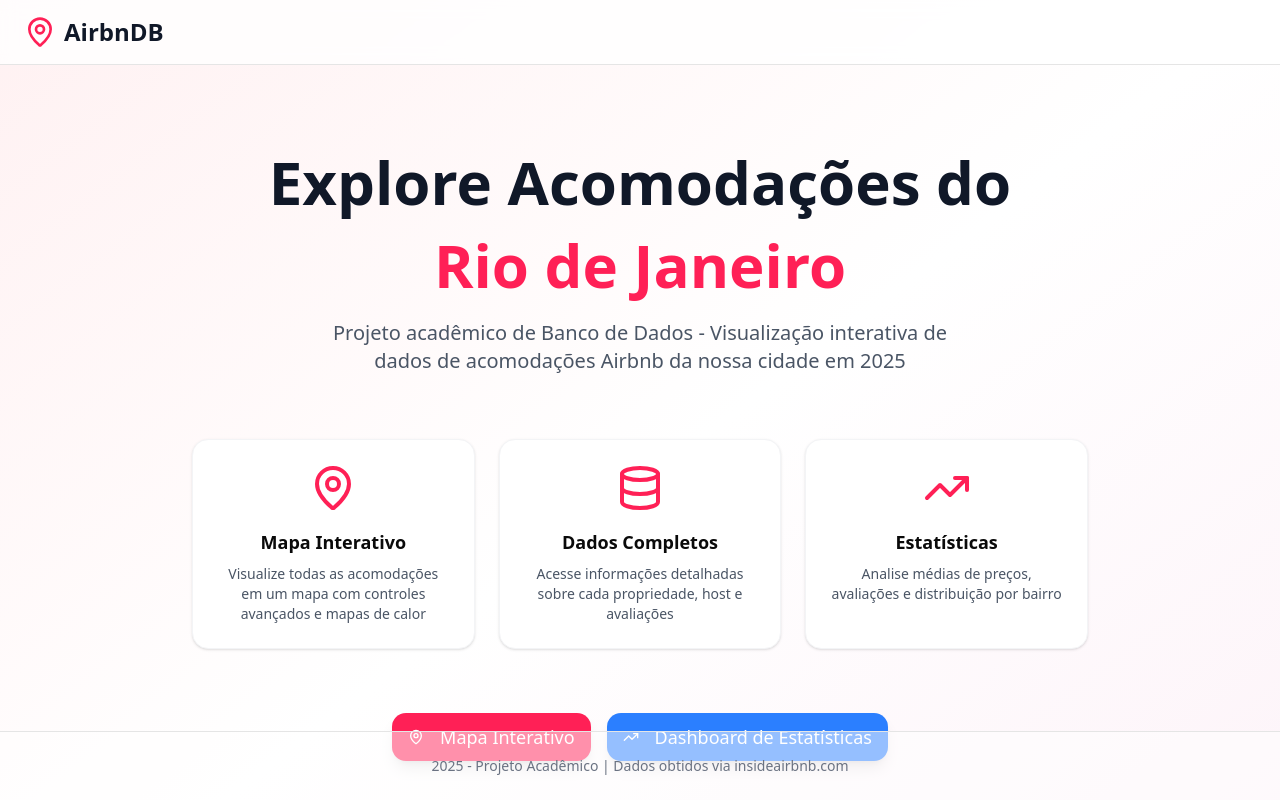
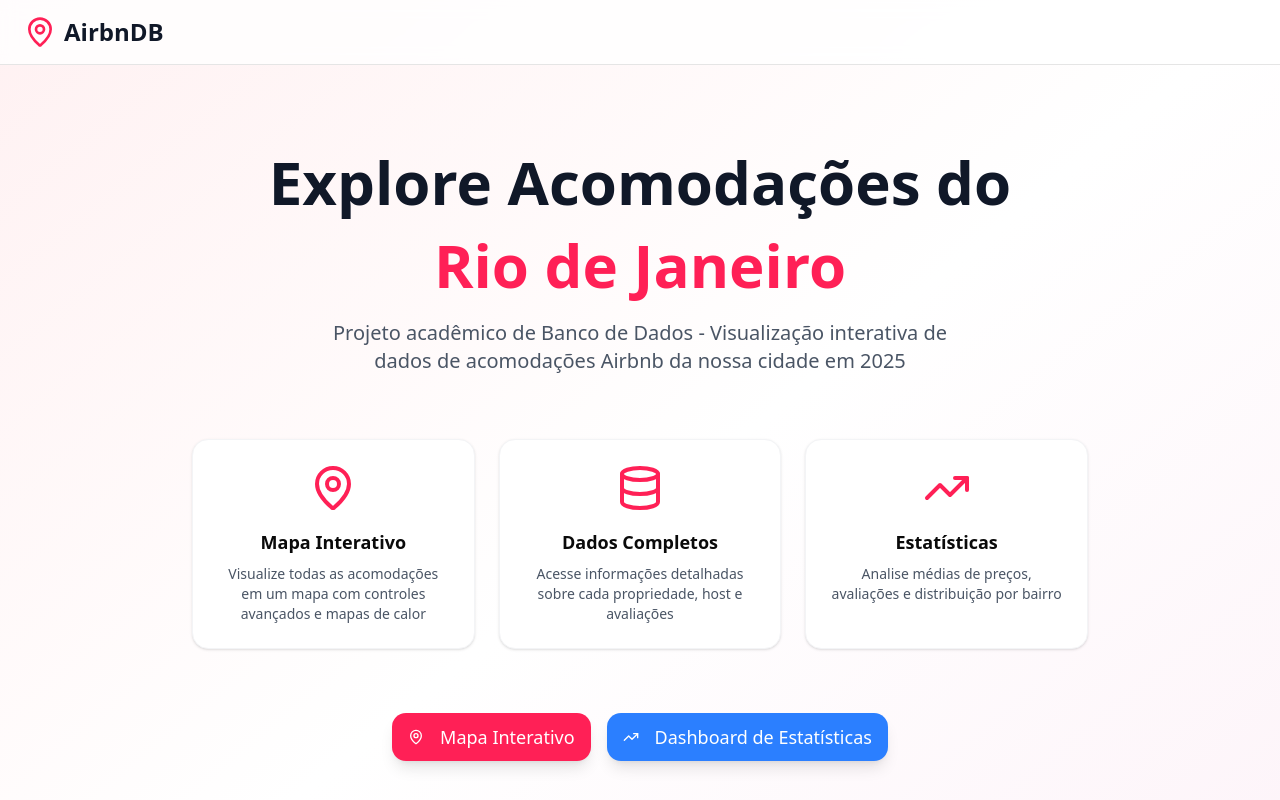
Before and after one commit to ApenasAngelo/AirbnDB-frontend, a React (Vite) app: page / in a window 1280 px wide. Shown: the top 800 px of the page. Built offline with nearby package versions, Linux system fonts and the light colour scheme; no server answers.

Commit message:
fix: ajustar layout da página LandingPage para garantir a exibição correta do footer

```diff
--- a/src/pages/LandingPage.tsx
+++ b/src/pages/LandingPage.tsx
@@ -6,7 +6,7 @@ export default function LandingPage() {
   const navigate = useNavigate();
 
   return (
-    <div className="min-h-screen bg-linear-to-br from-rose-50 via-white to-pink-50">
+    <div className="min-h-screen bg-linear-to-br from-rose-50 via-white to-pink-50 flex flex-col">
       {/* Header */}
       <header className="border-b bg-white/80 backdrop-blur-sm">
         <div className="container mx-auto px-6 py-4">
@@ -18,7 +18,7 @@ export default function LandingPage() {
       </header>
 
       {/* Hero Section */}
-      <main className="container mx-auto px-6 py-20">
+      <main className="container mx-auto px-6 py-20 flex-1">
         <div className="max-w-4xl mx-auto text-center space-y-8">
           {/* Title */}
           <div className="space-y-4">
@@ -96,7 +96,7 @@ export default function LandingPage() {
       </main>
 
       {/* Footer */}
-      <footer className="absolute bottom-0 w-full py-6 text-center text-sm text-gray-500 border-t bg-white/50">
+      <footer className="w-full py-6 text-center text-sm text-gray-500 border-t bg-white/50 mt-auto">
         <p>
           2025 - Projeto Acadêmico | Dados obtidos via <span></span>
           <a href="https://insideairbnb.com/" target="_blank">
```
